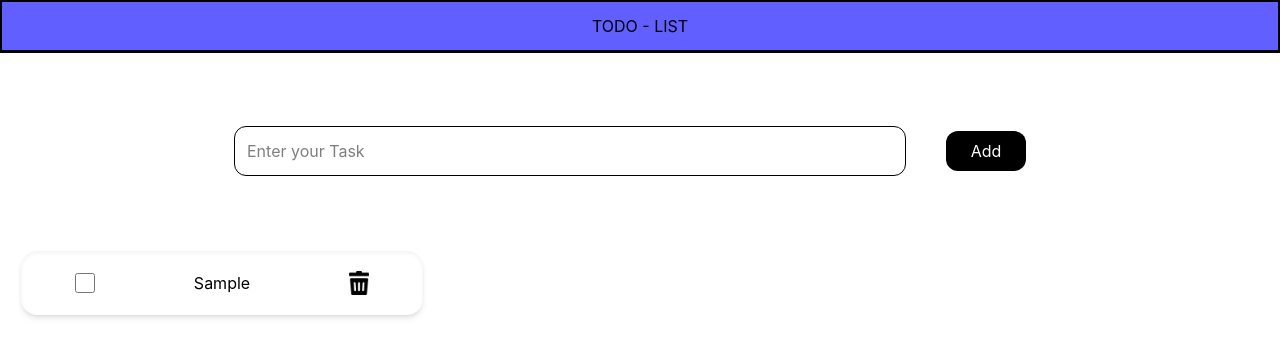
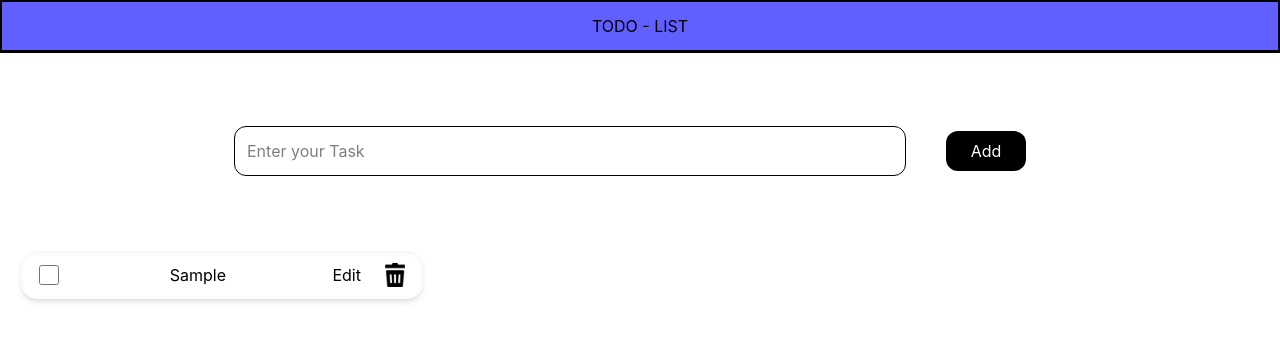
Before and after one commit to aathi1412/Todo-List-Project, a React (Vite) app: page / in a window 1280 px wide. Both pictures are taken after typing "Sample" into the empty fields and a click on the button "Add". Shown: the top 356 px of the page. Built offline with nearby package versions, Linux system fonts and the light colour scheme.

Commit message:
make Edit button to task items

```diff
--- a/src/components/TodoInput.jsx
+++ b/src/components/TodoInput.jsx
@@ -46,7 +46,7 @@ export function TodoInput(){
 
     return(
         <>
-            <div className="flex items-center justify-center h-50">
+            <div className="flex items-center justify-center h-50 overflow-auto">
 
                 <input
                     type="text"
--- a/src/components/TodoInputList.jsx
+++ b/src/components/TodoInputList.jsx
@@ -1,24 +1,11 @@
-import deleteIcon from "../assets/images/delete-icon.png";
+import TodoListItems from "./TodoListItems";
 
 
 export function TodoInputList({ task, setTask }){
 
 
 
-    const deleteListItem = (id) => {
-        setTask(prev =>
-            prev.filter(taskItem => id !== taskItem.id)
-        );
-    }
 
-    const updateStatus = (event, id) => {
-
-        setTask( prev =>
-            prev.map(taskItem =>
-                taskItem.id === id ? { ...taskItem, status: !taskItem.status } : taskItem
-            )
-        );
-    }
 
     return(
         <>
@@ -26,18 +13,9 @@ export function TodoInputList({ task, setTask }){
                 return(
                     <div
                     key={taskItem.id}
-                    className="hover:bg-indigo-500 inset-shadow-sm shadow-md grid-cols-3 grid gap-x-2 items-center justify-items-center max-[599px]:ml-10 max-[599px]:mr-10 py-5 rounded-2xl ">
+                    className="hover:bg-indigo-500 inset-shadow-sm shadow-md grid-cols-[0.5fr_3fr_0.5fr_0.5fr] grid gap-x-2 items-center justify-items-center max-[599px]:ml-10 max-[599px]:mr-10 py-3 px-2 rounded-2xl ">
 
-                        <input
-                        type="checkbox"
-                        onChange={(event) => updateStatus(event, taskItem.id)}
-                        className="w-5 h-5 accent-blue-600 " />
-
-                        <span className={`${taskItem.status ? "line-through" : ""}`}>{taskItem.task}</span>
-
-                        <button className="  rounded-xl cursor-pointer" onClick={() => {deleteListItem(taskItem.id)}}>
-                            <img className="w-5 bg-red-400" src={deleteIcon} />
-                        </button>
+                        <TodoListItems task={task} setTask={setTask} taskItem={taskItem} />
                     </div>
                 )
             })}
--- /dev/null
+++ b/src/components/TodoListItems.jsx
@@ -0,0 +1,75 @@
+import deleteIcon from "../assets/images/delete-icon.png";
+import { useState } from "react";
+
+
+export function TodoListItems({setTask, taskItem}){
+
+    const [editingStatus, setEditingStatus] = useState(false);
+    const [newTask, setNewTask] = useState(taskItem.task);
+
+
+    const updateItems = () => {
+        setNewTask(event.target.value);
+
+        console.log(event.target.value);
+    }
+    const editItem = () => {
+
+        if(editingStatus){
+            setTask( prev =>
+                prev.map( prevItem => prevItem.id === taskItem.id ? { ...prevItem , task: newTask } : prevItem)
+            )
+        }
+        setEditingStatus(!editingStatus);
+    }
+
+    const updateItemsKeyBoardEvent = (event) => {
+
+        if(event.key === 'Enter'){
+            if(editingStatus){
+                setTask( prev =>
+                    prev.map( prevItem => prevItem.id === taskItem.id ? { ...prevItem , task: newTask } : prevItem)
+                )
+            }
+            setEditingStatus(!editingStatus);
+        }
+    }
+    const deleteListItem = (id) => {
+        setTask(prev =>
+            prev.filter(taskItem => id !== taskItem.id)
+        );
+    }
+
+    const updateStatus = (event, id) => {
+
+        setTask( prev =>
+            prev.map(taskItem =>
+                taskItem.id === id ? { ...taskItem, status: !taskItem.status } : taskItem
+            )
+        );
+    }
+
+    return(
+        <>
+            <input
+                type="checkbox"
+                onChange={(event) => updateStatus(event, taskItem.id)}
+                className="w-5 h-5 accent-blue-600 "
+            />
+
+            { editingStatus && <input type="text" value={newTask} onChange={updateItems} onKeyDown={updateItemsKeyBoardEvent} className="w-45 border" /> }
+
+            { editingStatus || <span className={`${taskItem.status ? "line-through" : ""}`}>{taskItem.task}</span>}
+
+            <button onClick={editItem}>
+                {editingStatus ? 'Save' : 'Edit'}
+            </button>
+
+            <button className="rounded-xl cursor-pointer" onClick={() => {deleteListItem(taskItem.id)}}>
+                <img className="w-5 bg-red-400" src={deleteIcon} />
+            </button>
+        </>
+    )
+}
+
+export default TodoListItems;
```
